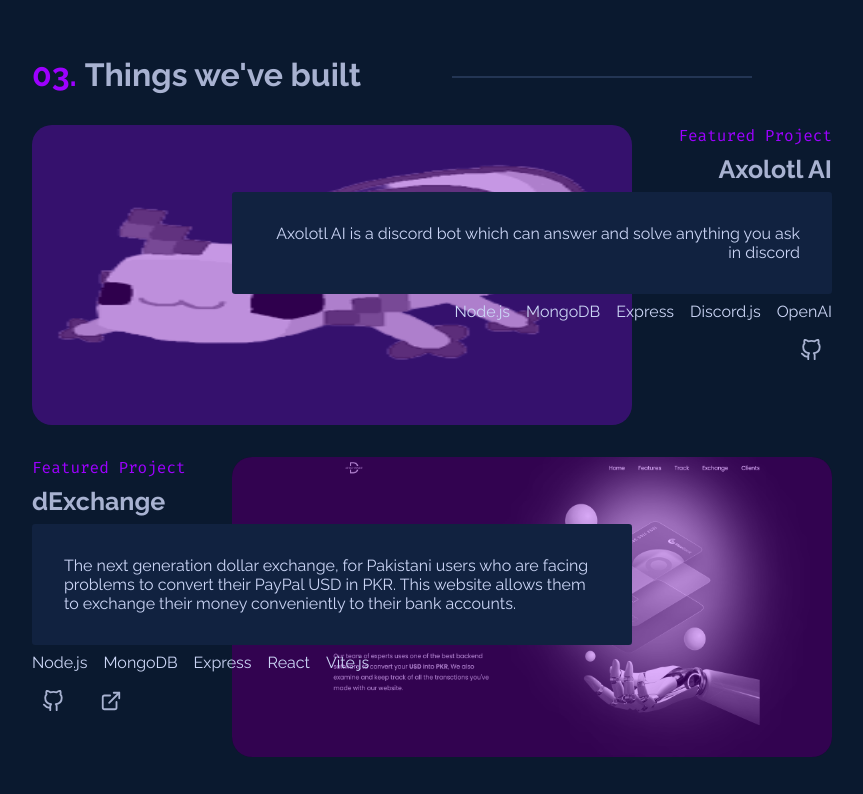
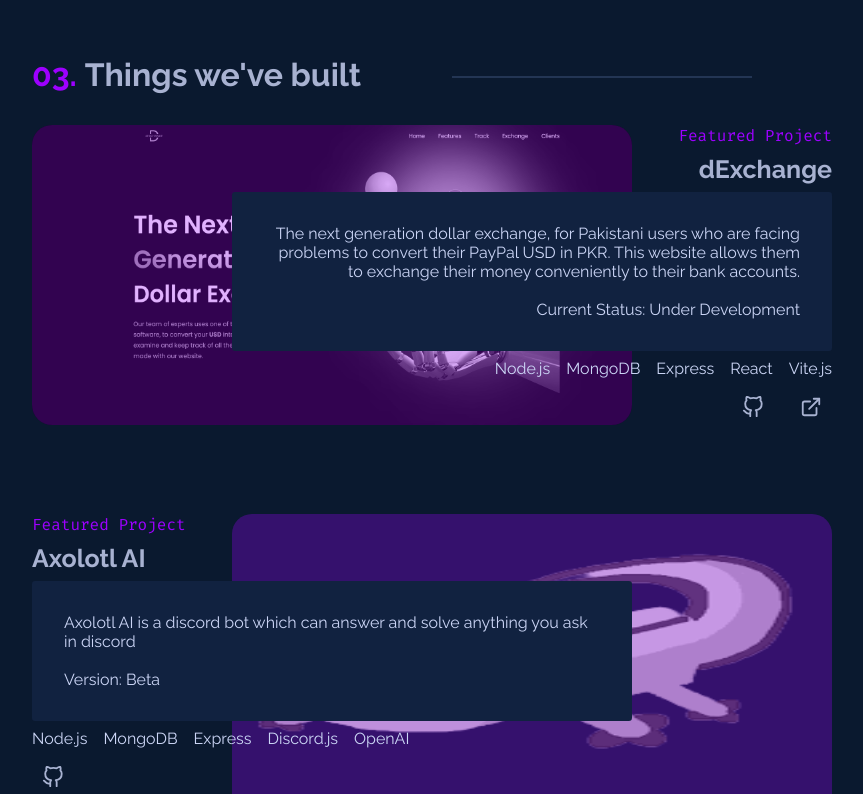
Before and after one commit to AliWayne101/waynecrypt-nextjs, a Next.js app: page / in a window 1280 px wide. Shown: the part 3040-3834 px from the top of the page, without its empty margins (208-1071 px from the left). Built offline with nearby package versions, Linux system fonts and the light colour scheme.

Commit message:
fixed meta tags and updated content

```diff
--- a/src/configs/Details.tsx
+++ b/src/configs/Details.tsx
@@ -1,6 +1,6 @@
 const webDetails = {
     webFullName: "Wayne Development",
-    webName: "Wayne Development",
+    webName: "WayneDev",
     Email: "admin@waynecrypt.ml"
 };
 export default webDetails
--- a/src/pages/index.tsx
+++ b/src/pages/index.tsx
@@ -28,10 +28,13 @@ function Index() {
     <div className='app'>
       <Head>
         <title>{webDetails.webName}</title>
-        <link rel="shortcut icon" href="/favicon.svg" color='#9d00ff' />
+        <link rel="shortcut icon" href="/favicon.svg" />
         <meta name="description" content="We are a team of dedicated and passionate developers who are committed to delivering top-quality software solutions to businesses of all sizes. Our goal is to help our clients streamline their operations, increase productivity, and drive growth through the power of technology." />
         <meta name="author" content="Ali A. Wains" />
         <meta name="viewport" content="width=device-width, initial-scale=1.0" />
+        <meta property="og:title" content={webDetails.webName} />
+        <meta property="og:description" content="We are a team of dedicated and passionate developers who are committed to delivering top-quality software solutions to businesses of all sizes. Our goal is to help our clients streamline their operations, increase productivity, and drive growth through the power of technology." />
+        <meta property="og:image" content="/favicon.svg" />
       </Head>
       {
         showContent && (
--- a/src/sections/Projects.tsx
+++ b/src/sections/Projects.tsx
@@ -7,10 +7,33 @@ import { motion } from 'framer-motion';
 function Projects() {
     const projData = [
         {
+            projectImage: "/img/projects/dExchange.PNG",
+            projectName: "dExchange",
+            projectLink: "https://d-exchange-wayne.vercel.app/",
+            projectDescription: "The next generation dollar exchange, for Pakistani users who are facing problems to convert their PayPal USD in PKR. This website allows them to exchange their money conveniently to their bank accounts. <br /><br /> Current Status: Under Development",
+            projectTech: [
+                "Node.js",
+                "MongoDB",
+                "Express",
+                "React",
+                "Vite.js"
+            ],
+            projectExternalLinks: [
+                {
+                    link: "https://github.com/AliWayne101/dExchange",
+                    icon: <FiGithub />
+                },
+                {
+                    link: "https://d-exchange-wayne.vercel.app/",
+                    icon: <FiExternalLink />
+                }
+            ]
+        },
+        {
             projectImage: "/img/projects/axolotl.png",
             projectName: "Axolotl AI",
             projectLink: "http://waynecrypt.ml/axolotl",
-            projectDescription: "Axolotl AI is a discord bot which can answer and solve anything you ask in discord",
+            projectDescription: "Axolotl AI is a discord bot which can answer and solve anything you ask in discord <br /> <br /> Version: Beta",
             projectTech: [
                 "Node.js",
                 "MongoDB",
@@ -25,29 +48,6 @@ function Projects() {
                 },
                 {
                     link: "",
-                    icon: <FiExternalLink />
-                }
-            ]
-        },
-        {
-            projectImage: "/img/projects/dExchange.PNG",
-            projectName: "dExchange",
-            projectLink: "https://d-exchange-wayne.vercel.app/",
-            projectDescription: "The next generation dollar exchange, for Pakistani users who are facing problems to convert their PayPal USD in PKR. This website allows them to exchange their money conveniently to their bank accounts.",
-            projectTech: [
-                "Node.js",
-                "MongoDB",
-                "Express",
-                "React",
-                "Vite.js"
-            ],
-            projectExternalLinks: [
-                {
-                    link: "https://github.com/AliWayne101/dExchange",
-                    icon: <FiGithub />
-                },
-                {
-                    link: "https://d-exchange-wayne.vercel.app/",
                     icon: <FiExternalLink />
                 }
             ]
@@ -90,7 +90,7 @@ function Projects() {
                                     <p className="project-info-overline">Featured Project</p>
                                     <h3 className="project-info-title">{projectName}</h3>
                                     <div className="project-info-description">
-                                        <p>{projectDescription}</p>
+                                        <p dangerouslySetInnerHTML={{__html: projectDescription}}></p>
                                     </div>
                                     <ul className="project-info-tech-list">
                                         {
```
